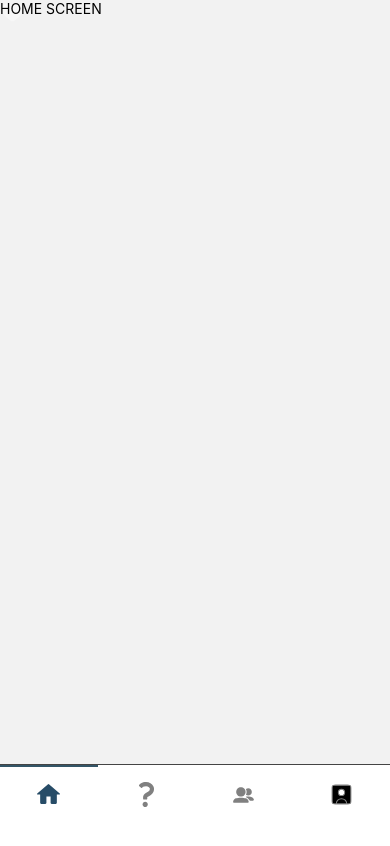
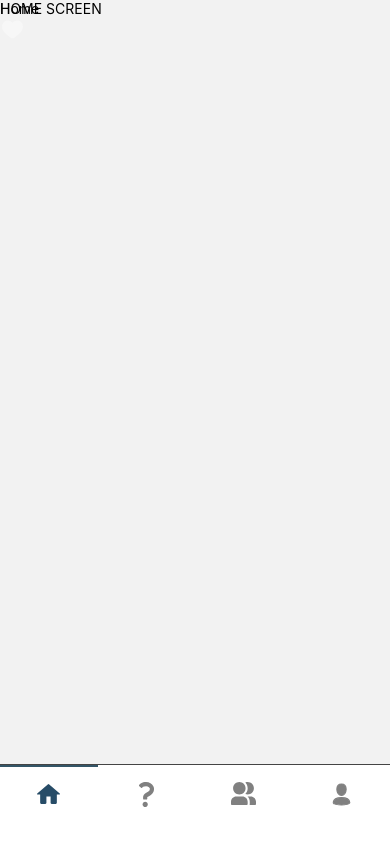
Before and after one commit to Dumik/AskPro, a React Native app: screen /Tabs in a window 390 px wide. Shown: the top 846 px of the page. Built offline with nearby package versions, Linux system fonts and the light colour scheme.

Commit message:
Add icon size

```diff
--- a/src/legos/icons/FriendsIcon.js
+++ b/src/legos/icons/FriendsIcon.js
@@ -4,14 +4,11 @@ import Svg, {Path} from 'react-native-svg';
 export const FriendsIcon = props => (
   <Svg
     xmlns="http://www.w3.org/2000/svg"
-    width={25}
-    height={25}
+    width={props.size}
+    height={props.size}
     viewBox="0 0 24 24"
     fill={props.color}
     {...props}>
-    <Path d="M5 9.5C5 7.01472 7.01472 5 9.5 5C11.9853 5 14 7.01472 14 9.5C14 11.9853 11.9853 14 9.5 14C7.01472 14 5 11.9853 5 9.5Z" />
-    <Path d="M14.3675 12.0632C14.322 12.1494 14.3413 12.2569 14.4196 12.3149C15.0012 12.7454 15.7209 13 16.5 13C18.433 13 20 11.433 20 9.5C20 7.567 18.433 6 16.5 6C15.7209 6 15.0012 6.2546 14.4196 6.68513C14.3413 6.74313 14.322 6.85058 14.3675 6.93679C14.7714 7.70219 15 8.5744 15 9.5C15 10.4256 14.7714 11.2978 14.3675 12.0632Z" />
-    <Path d="M4.64115 15.6993C5.87351 15.1644 7.49045 15 9.49995 15C11.5112 15 13.1293 15.1647 14.3621 15.7008C15.705 16.2847 16.5212 17.2793 16.949 18.6836C17.1495 19.3418 16.6551 20 15.9738 20H3.02801C2.34589 20 1.85045 19.3408 2.05157 18.6814C2.47994 17.2769 3.29738 16.2826 4.64115 15.6993Z" />
-    <Path d="M14.8185 14.0364C14.4045 14.0621 14.3802 14.6183 14.7606 14.7837V14.7837C15.803 15.237 16.5879 15.9043 17.1508 16.756C17.6127 17.4549 18.33 18 19.1677 18H20.9483C21.6555 18 22.1715 17.2973 21.9227 16.6108C21.9084 16.5713 21.8935 16.5321 21.8781 16.4932C21.5357 15.6286 20.9488 14.9921 20.0798 14.5864C19.2639 14.2055 18.2425 14.0483 17.0392 14.0008L17.0194 14H16.9997C16.2909 14 15.5506 13.9909 14.8185 14.0364Z" />
+    <Path d="M7.99978 -0.000028C11.3134 -0.000028 13.9996 2.68619 13.9996 5.9998C13.9996 9.3134 11.3134 11.9996 7.99978 11.9996C4.68616 11.9996 1.99994 9.3134 1.99994 5.9998C1.99994 2.68619 4.68616 -0.000028 7.99978 -0.000028zM0.999972 22.0984C0.447703 22.0984 0 21.6507 0 21.0984V18.9994C0 16.2381 2.23851 13.9996 4.99986 13.9996H11.0004C13.7617 13.9996 16.0003 16.2381 16.0003 18.9994V21.0984C16.0003 21.6507 15.5526 22.0984 15.0003 22.0984C14.448 22.0984 1.55224 22.0984 0.999972 22.0984zM13.7484 11.563C15.142 10.1233 15.9996 8.16172 15.9996 5.9998C15.9996 3.83789 15.142 1.87627 13.7484 0.43658C14.4436 0.15502 15.2034 -0.000028 15.9996 -0.000028C19.3132 -0.000028 21.9994 2.68619 21.9994 5.9998C21.9994 9.3134 19.3132 11.9996 15.9996 11.9996C15.2034 11.9996 14.4436 11.8446 13.7484 11.563zM15.8992 13.9996H19.0002C21.7615 13.9996 24 16.2381 24 18.9994V21.0984C24 21.6507 23.5523 22.0984 23.0001 22.0984H17.8295C17.94 21.7856 18.0002 21.449 18.0002 21.0984V18.9994C18.0002 17.0408 17.1958 15.2701 15.8992 13.9996z" />
   </Svg>
 );
--- a/src/legos/icons/HomeIcon.js
+++ b/src/legos/icons/HomeIcon.js
@@ -3,8 +3,8 @@ import Svg, {Path} from 'react-native-svg';
 
 export const HomeIcon = props => (
   <Svg
-    width={25}
-    height={25}
+    width={props.size}
+    height={props.size}
     xmlns="http://www.w3.org/2000/svg"
     viewBox="0 0 24 24"
     fill={props.color}
--- a/src/legos/icons/LikeIcon.js
+++ b/src/legos/icons/LikeIcon.js
@@ -9,6 +9,9 @@ export const LikeIcon = props => (
     xmlns="http://www.w3.org/2000/svg"
     stroke={props.color}
     {...props}>
-    <Path d="M2 9.1371C2 14 6.01943 16.5914 8.96173 18.9109C10 19.7294 11 20.5 12 20.5C13 20.5 14 19.7294 15.0383 18.9109C17.9806 16.5914 22 14 22 9.1371C22 4.27416 16.4998 0.825464 12 5.50063C7.50016 0.825464 2 4.27416 2 9.1371Z" fill="#f7f7f7" />
+    <Path
+      d="M2 9.1371C2 14 6.01943 16.5914 8.96173 18.9109C10 19.7294 11 20.5 12 20.5C13 20.5 14 19.7294 15.0383 18.9109C17.9806 16.5914 22 14 22 9.1371C22 4.27416 16.4998 0.825464 12 5.50063C7.50016 0.825464 2 4.27416 2 9.1371Z"
+      fill="#f7f7f7"
+    />
   </Svg>
 );
--- a/src/legos/icons/ProfileIcon.js
+++ b/src/legos/icons/ProfileIcon.js
@@ -8,7 +8,8 @@ export const ProfileIcon = props => (
     viewBox="0 0 24 24"
     xmlns="http://www.w3.org/2000/svg"
     stroke={props.color}
+    fill={props.color}
     {...props}>
-    <Path d="M17 21C17 18.2386 14.7614 16 12 16C9.23858 16 7 18.2386 7 21M17 21H17.8031C18.921 21 19.48 21 19.9074 20.7822C20.2837 20.5905 20.5905 20.2837 20.7822 19.9074C21 19.48 21 18.921 21 17.8031V6.19691C21 5.07899 21 4.5192 20.7822 4.0918C20.5905 3.71547 20.2837 3.40973 19.9074 3.21799C19.4796 3 18.9203 3 17.8002 3H6.2002C5.08009 3 4.51962 3 4.0918 3.21799C3.71547 3.40973 3.40973 3.71547 3.21799 4.0918C3 4.51962 3 5.08009 3 6.2002V17.8002C3 18.9203 3 19.4796 3.21799 19.9074C3.40973 20.2837 3.71547 20.5905 4.0918 20.7822C4.5192 21 5.07899 21 6.19691 21H7M17 21H7M12 13C10.3431 13 9 11.6569 9 10C9 8.34315 10.3431 7 12 7C13.6569 7 15 8.34315 15 10C15 11.6569 13.6569 13 12 13Z" />
+    <Path d="M16.5 7.063C16.5 10.258 14.57 13 12 13c-2.572 0-4.5-2.742-4.5-5.938C7.5 3.868 9.16 2 12 2s4.5 1.867 4.5 5.063zM4.102 20.142C4.487 20.6 6.145 22 12 22c5.855 0 7.512-1.4 7.898-1.857a.416.416 0 0 0 .09-.317C19.9 18.944 19.106 15 12 15s-7.9 3.944-7.989 4.826a.416.416 0 0 0 .091.317z" />
   </Svg>
 );
--- a/src/legos/icons/QuestionsIcon.js
+++ b/src/legos/icons/QuestionsIcon.js
@@ -4,8 +4,8 @@ import Svg, {Path} from 'react-native-svg';
 export const QuestionsIcon = props => (
   <Svg
     xmlns="http://www.w3.org/2000/svg"
-    width={25}
-    height={25}
+    width={props.size}
+    height={props.size}
     viewBox="0 0 512 512"
     fill={props.color}
     {...props}>
--- a/src/legos/icons/SpeedometerIcon.js
+++ b/src/legos/icons/SpeedometerIcon.js
@@ -4,8 +4,8 @@ import Svg, {Path} from 'react-native-svg';
 export const SpeedometerIcon = props => (
   <Svg
     xmlns="http://www.w3.org/2000/svg"
-    width={25}
-    height={25}
+    width={props.size}
+    height={props.size}
     viewBox="0 0 512 512"
     fill={props.color}
     {...props}>
--- a/src/navigation/TabBar.tsx
+++ b/src/navigation/TabBar.tsx
@@ -14,6 +14,7 @@ import {
   Container,
   InnerView,
 } from './TabBarStyles';
+import {theme} from '../utils';
 
 const windowWidth = Dimensions.get('window').width;
 
@@ -88,8 +89,8 @@ const TabBar = ({state, descriptors, navigation, tabs}: Props) => {
               key={`${index}--${route.key}`}>
               <InnerView>
                 {renderIcon({
-                  color: isFocused ? '#345567' : '#009900',
-                  size: 35,
+                  color: theme.colors.black,
+                  size: 25,
                   focused: isFocused,
                 })}
               </InnerView>
--- a/src/screens/Tabs/Home.tsx
+++ b/src/screens/Tabs/Home.tsx
@@ -11,7 +11,7 @@ export const HomeScreen: FC<ScreenProps> = () => {
       justifyContent="center"
       height="100%"
       backgroundColor="white">
-      <Header />
+      <Header title="Home" />
       <Box>
         <Text>HOME SCREEN</Text>
       </Box>
```
